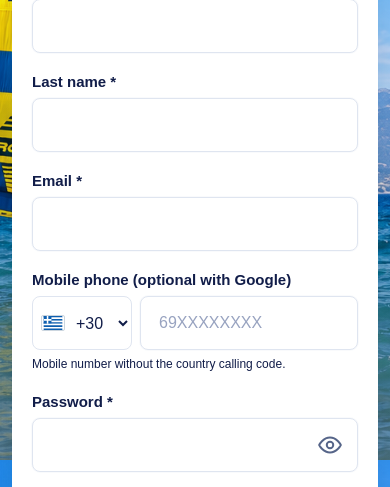
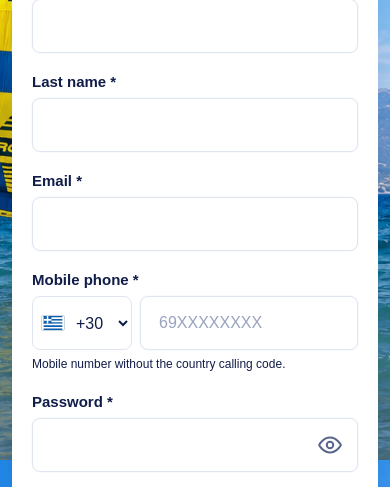
Before and after one commit to kiteclubgr/kiteclub-booking, a Flask app: page /register?lang=en in a window 390 px wide. Shown: the part 384-871 px from the top of the page. Run offline with Flask 3, Linux system fonts and the light colour scheme.

Commit message:
Keep mobile required also on Google fallback registration

```diff
--- a/templates/register_en.html
+++ b/templates/register_en.html
@@ -8,7 +8,7 @@
 <div class="kc-auth-grid"><div><label for="reg-name">First name *</label><input id="reg-name" name="name" maxlength="100" autocomplete="given-name" value="{{google_pending.name if google_pending else ''}}" required></div>
 <div><label for="reg-surname">Last name *</label><input id="reg-surname" name="surname" maxlength="100" autocomplete="family-name" value="{{google_pending.surname if google_pending else ''}}" required></div>
 <div><label for="reg-email">Email *</label><input type="email" id="reg-email" name="email" maxlength="254" autocomplete="email" value="{{google_pending.email if google_pending else ''}}" {% if google_pending %}readonly{% endif %} required></div>
-<div><label for="reg-phone">Mobile phone (optional with Google)</label><div class="kc-mobile-phone"><div class="kc-phone-prefix"><img id="reg-country-flag" class="kc-country-flag" src="{{url_for('static',filename='flags/gr.svg')}}" alt="Greece" width="24" height="16"><select id="reg-phone-prefix" name="phone_prefix" autocomplete="tel-country-code" aria-label="Country calling code" required>{% for prefix, country_code, country in phone_countries %}<option value="{{prefix}}" data-flag="{{url_for('static',filename='flags/'+country_code+'.svg')}}" data-country="{{country}}" {% if prefix == '+30' %}selected{% endif %}>{% if prefix == '+30' %}{{prefix}}{% else %}{{prefix}} · {{country}}{% endif %}</option>{% endfor %}</select></div><input id="reg-phone" type="tel" name="phone" inputmode="tel" minlength="7" maxlength="30" pattern="[0-9 \(\)\-]+" autocomplete="tel-national" placeholder="69XXXXXXXX" aria-describedby="reg-phone-help" {% if not google_pending %}required{% endif %}></div><small id="reg-phone-help" class="kc-phone-help">Mobile number without the country calling code.</small></div>
+<div><label for="reg-phone">Mobile phone *</label><div class="kc-mobile-phone"><div class="kc-phone-prefix"><img id="reg-country-flag" class="kc-country-flag" src="{{url_for('static',filename='flags/gr.svg')}}" alt="Greece" width="24" height="16"><select id="reg-phone-prefix" name="phone_prefix" autocomplete="tel-country-code" aria-label="Country calling code" required>{% for prefix, country_code, country in phone_countries %}<option value="{{prefix}}" data-flag="{{url_for('static',filename='flags/'+country_code+'.svg')}}" data-country="{{country}}" {% if prefix == '+30' %}selected{% endif %}>{% if prefix == '+30' %}{{prefix}}{% else %}{{prefix}} · {{country}}{% endif %}</option>{% endfor %}</select></div><input id="reg-phone" type="tel" name="phone" inputmode="tel" minlength="7" maxlength="30" pattern="[0-9 \(\)\-]+" autocomplete="tel-national" placeholder="69XXXXXXXX" aria-describedby="reg-phone-help" required></div><small id="reg-phone-help" class="kc-phone-help">Mobile number without the country calling code.</small></div>
 {% if not google_pending %}<div><label for="reg-pass">Password *</label><div class="kc-password"><input id="reg-pass" name="password" type="password" minlength="8" autocomplete="new-password" required><button type="button" class="kc-password-toggle" aria-controls="reg-pass" aria-label="Show password" aria-pressed="false"><svg viewBox="0 0 24 24" aria-hidden="true"><path d="M2 12s3.5-7 10-7 10 7 10 7-3.5 7-10 7-10-7-10-7Z"/><circle cx="12" cy="12" r="3"/></svg></button></div></div>
 <div><label for="reg-confirm">Confirm password *</label><div class="kc-password"><input id="reg-confirm" name="confirm_password" type="password" minlength="8" autocomplete="new-password" required><button type="button" class="kc-password-toggle" aria-controls="reg-confirm" aria-label="Show password" aria-pressed="false"><svg viewBox="0 0 24 24" aria-hidden="true"><path d="M2 12s3.5-7 10-7 10 7 10 7-3.5 7-10 7-10-7-10-7Z"/><circle cx="12" cy="12" r="3"/></svg></button></div></div>{% endif %}</div>
 <details><summary>Full participation agreement — English</summary><p>Read the full English agreement, transcribed from the original two-page document.</p><p><a href="{{url_for('waiver_page',version=waiver_version)}}" target="_blank" rel="noopener noreferrer">Open the full agreement (new tab)</a></p><p>The document includes an adult-age declaration and signature fields. Registration records that you have read it; it does not verify age, signatures or guardian consent. For minors, the school completes this process manually before the lesson.</p></details>
```
